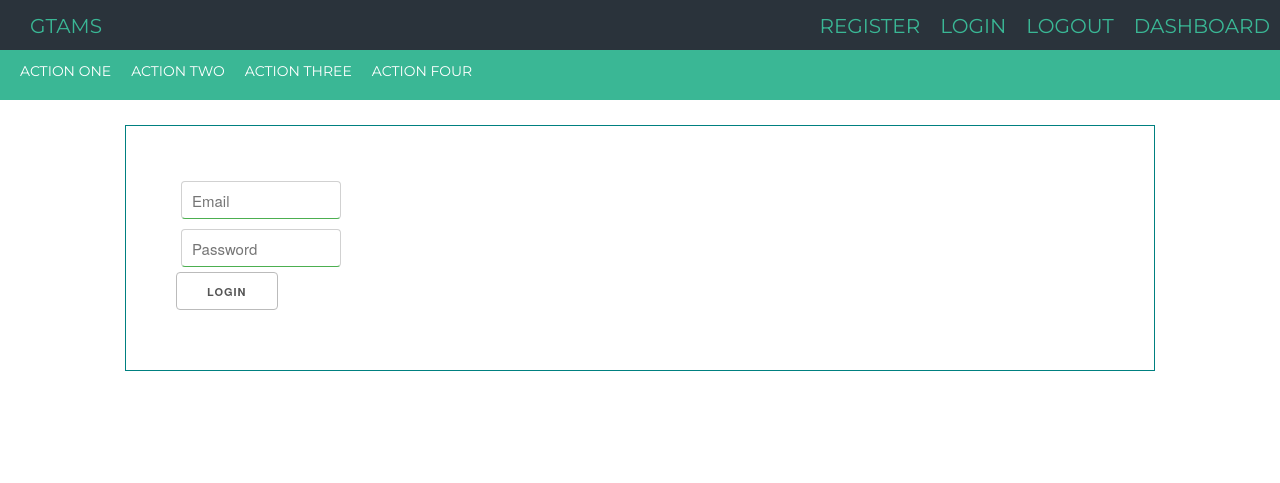
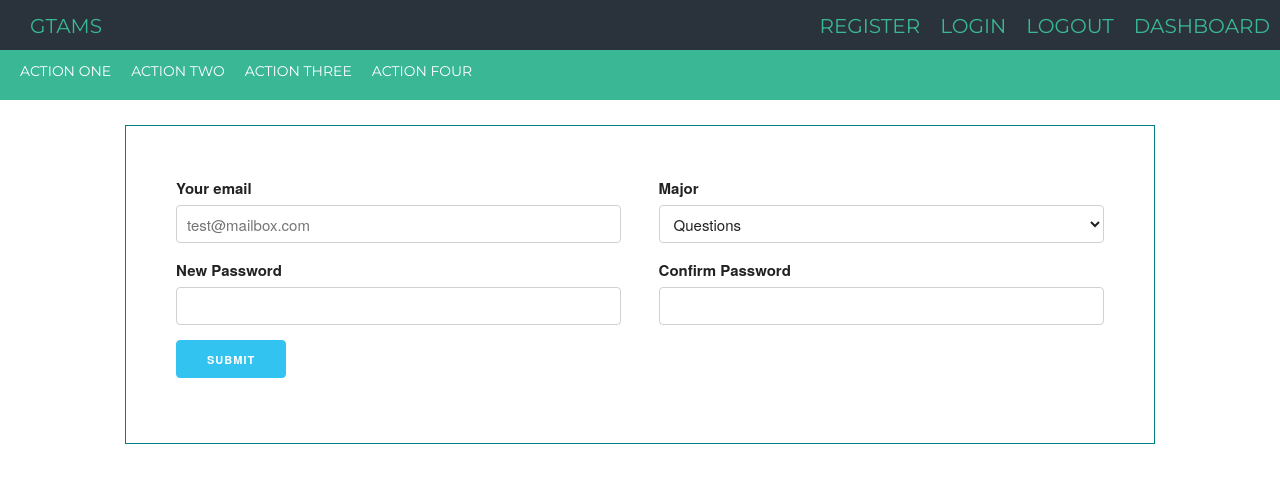
Before and after one commit to Oceas/gtams, a PHP site: page / in a window 1280 px wide. Shown: the top 483 px of the page. Run offline with PHP 8.4, Linux system fonts and the light colour scheme.

Commit message:
Cleaned up form displays and started work on new register form

```diff
--- a/forms/login-form.php
+++ b/forms/login-form.php
@@ -1,5 +1,23 @@
 <form>
-    <input type="email" placeholder="Email" name="email"><br/>
-    <input type="password" placeholder="Password" name="password"><br/>
-    <button>Login</button>
+    <div class="row">
+        <div class="six columns">
+            <label for="exampleEmailInput">Your email</label>
+            <input class="u-full-width" type="email" placeholder="test@mailbox.com" id="exampleEmailInput">
+        </div>
+        <div class="six columns">
+            <label for="exampleRecipientInput">Reason for contacting</label>
+            <select class="u-full-width" id="exampleRecipientInput">
+                <option value="Option 1">Questions</option>
+                <option value="Option 2">Admiration</option>
+                <option value="Option 3">Can I get your number?</option>
+            </select>
+        </div>
+    </div>
+    <label for="exampleMessage">Message</label>
+    <textarea class="u-full-width" placeholder="Hi Dave …" id="exampleMessage"></textarea>
+    <label class="example-send-yourself-copy">
+        <input type="checkbox">
+        <span class="label-body">Send a copy to yourself</span>
+    </label>
+    <input class="button-primary" type="submit" value="Submit">
 </form>
--- a/forms/register-form.php
+++ b/forms/register-form.php
@@ -1,33 +1,27 @@
-<div class="row padding10">
-    <form class="col s12" autocomplete="nope">
-        <div class="row">
-            <div class="input-field col s6">
-                <input id="first_name" type="text" class="validate">
-                <label for="first_name">First Name</label>
-            </div>
-            <div class="input-field col s6">
-                <input id="last_name" type="text" class="validate" autocomplete="off">
-                <label for="last_name">Last Name</label>
-            </div>
+<form>
+    <div class="row">
+        <div class="six columns">
+            <label for="exampleEmailInput">Your email</label>
+            <input class="u-full-width" type="email" placeholder="test@mailbox.com" id="exampleEmailInput">
         </div>
-        <div class="row">
-            <div class="input-field col s12">
-                <input id="email" type="email" class="validate">
-                <label for="email">Email</label>
-            </div>
+        <div class="six columns">
+            <label for="exampleRecipientInput">Major</label>
+            <select class="u-full-width" id="exampleRecipientInput">
+                <option value="Option 1">Questions</option>
+                <option value="Option 2">Admiration</option>
+                <option value="Option 3">Can I get your number?</option>
+            </select>
         </div>
-        <div class="row">
-            <div class="input-field col s12">
-                <input id="password" type="password" class="validate">
-                <label for="password">Password</label>
-            </div>
+    </div>
+    <div class="row">
+        <div class="six columns">
+            <label for="password">New Password</label>
+            <input class="u-full-width" type="password" id="password" name="password">
         </div>
-        <div class="row">
-            <div class="input-field col s12">
-                <input id="password" type="password" class="validate">
-                <label for="password">Confirm Password</label>
-            </div>
+        <div class="six columns">
+            <label for="confirmPassword">Confirm Password</label>
+            <input class="u-full-width" type="password" id="confirmPassword" name="confirmPassword">
         </div>
-        <button class="btn waves-effect waves-light" type="submit" name="register">Register</button>
-    </form>
-</div>
+    </div>
+    <input class="button-primary" type="submit" value="Submit">
+</form>
--- a/index.php
+++ b/index.php
@@ -4,7 +4,7 @@
 ?>
 
 <?php
-    require"forms/login-form.php";
+    require"forms/register-form.php";
 ?>
 
 
--- a/resources/css/stylesheet.css
+++ b/resources/css/stylesheet.css
@@ -81,16 +81,7 @@ form {
     border: 1px solid teal;
 }
 
-form input {
-    border-bottom: 1px solid #4CAF50 !important;
-    outline: none;
-    background-color: transparent;
-    border: 0px solid;
-    height: 20px;
-    width: 160px;
-    color: #CCC;
-    margin: 5px;
-}
+
 
 /*
     Action Bar CSS
```
